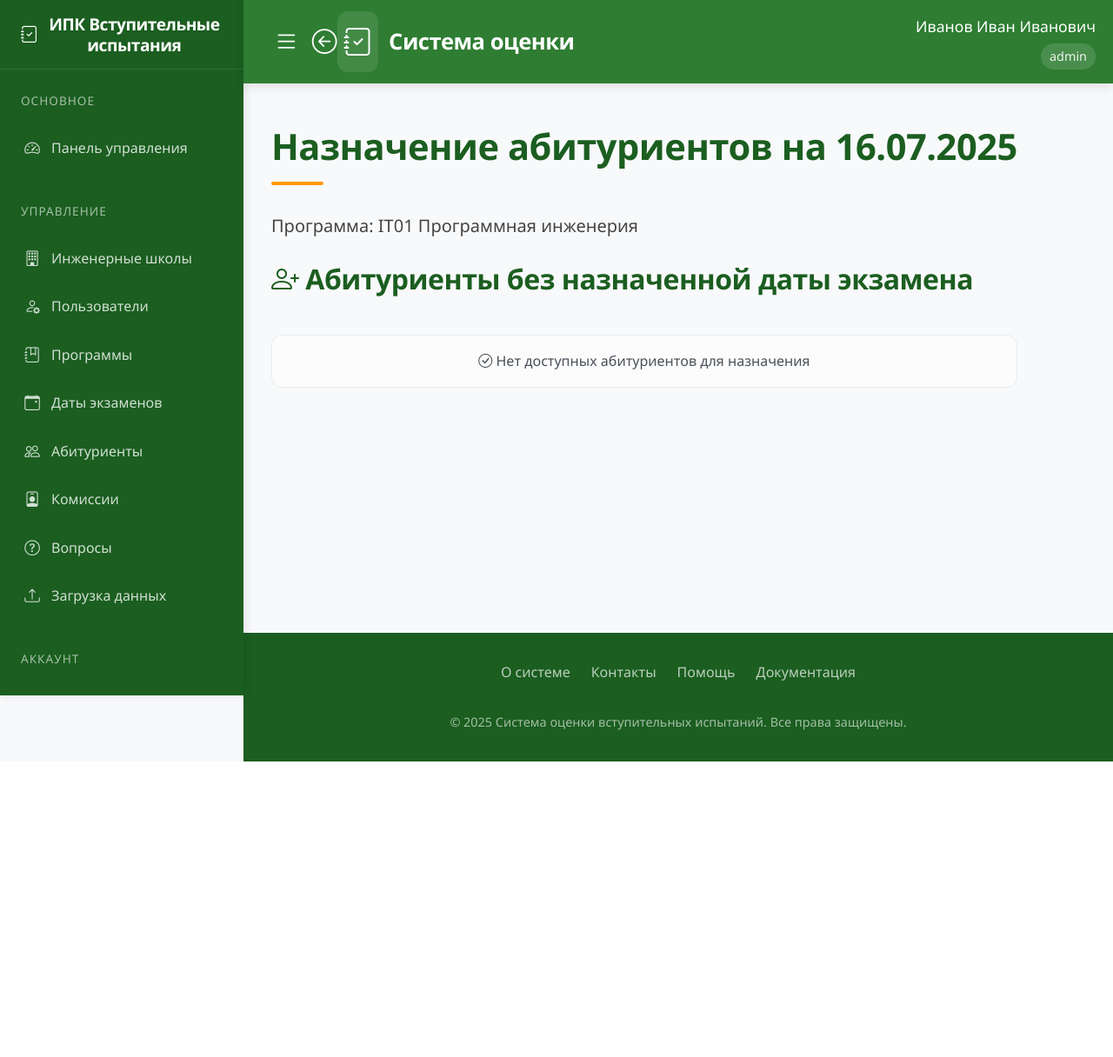
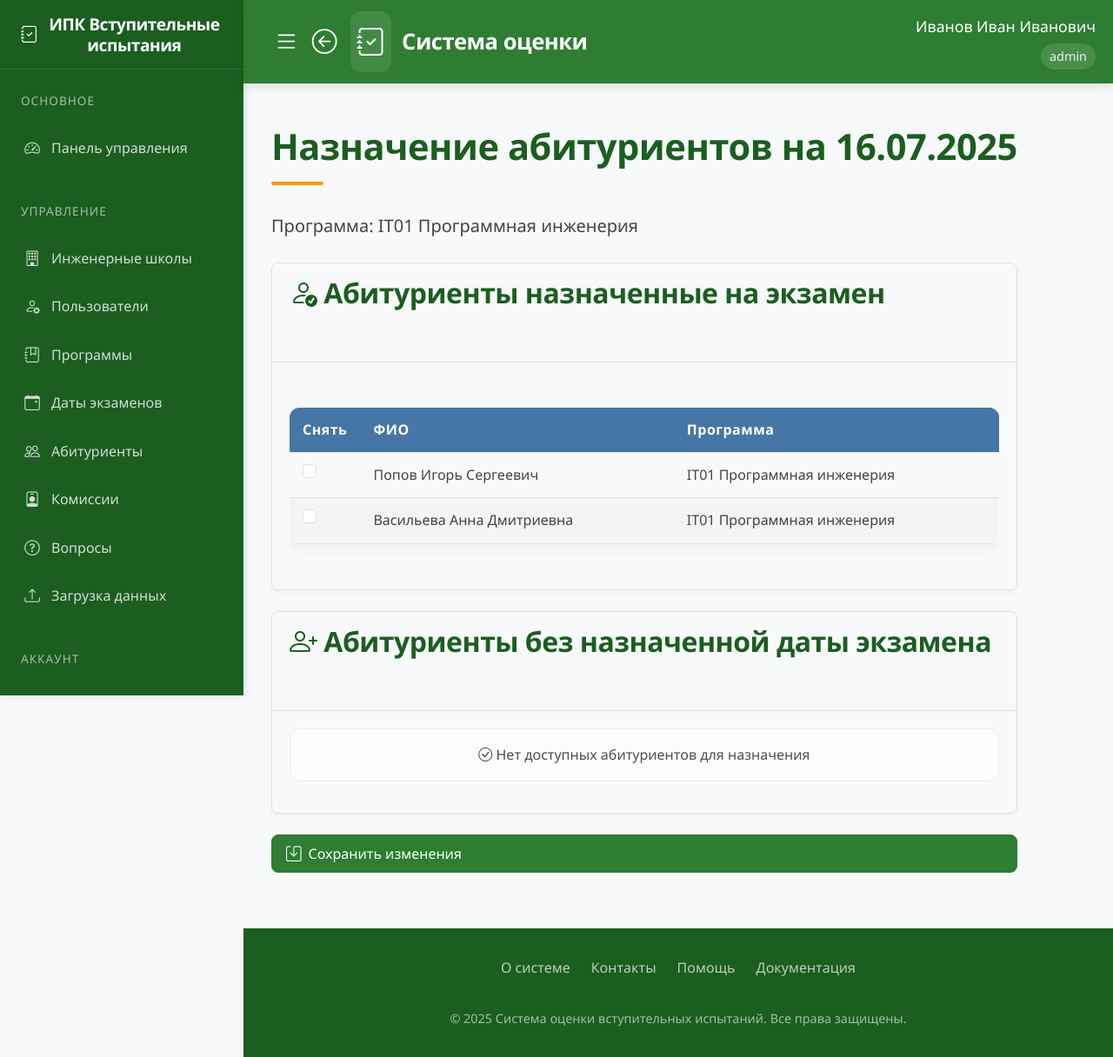
Before and after one commit to ikrivezhenko/exam, a Flask app: page /assign_applicants/2 in a window 1280 px wide. Shown: the whole page at 87% size. Before the commit the page ends 876 px from the top, so only its background shows below. Run offline with Flask 3, Linux system fonts and the light colour scheme; a user stored in the database is signed in.

Commit message:
фикс кнопки "Назад", добавлена возможность просматривать уже записанных абитуриентов и управлять ими

```diff
--- a/app/routes.py
+++ b/app/routes.py
@@ -378,16 +378,42 @@ def assign_applicants(exam_date_id):
         abort(403)
 
     if request.method == 'POST':
-        applicant_ids = request.form.getlist('applicant_ids')
-        for applicant_id in applicant_ids:
-            applicant = Applicant.query.get(applicant_id)
-            applicant.exam_date_id = exam_date_id
+        # Обработка назначения новых абитуриентов
+        if 'assign_ids' in request.form:
+            assign_ids = request.form.getlist('assign_ids')
+            for applicant_id in assign_ids:
+                applicant = Applicant.query.get(applicant_id)
+                applicant.exam_date_id = exam_date_id
+            flash(f'Назначено {len(assign_ids)} абитуриентов', 'success')
+
+        # Обработка снятия назначения
+        if 'unassign_ids' in request.form:
+            unassign_ids = request.form.getlist('unassign_ids')
+            for applicant_id in unassign_ids:
+                applicant = Applicant.query.get(applicant_id)
+                applicant.exam_date_id = None
+            flash(f'Снято {len(unassign_ids)} абитуриентов', 'info')
+
         db.session.commit()
-        flash('Абитуриенты назначены')
         return redirect(url_for('routes.assign_applicants', exam_date_id=exam_date_id))
 
-    applicants = Applicant.query.filter_by(program_id=program_id, exam_date_id=None).all()
-    return render_template('assign_applicants.html', exam_date=exam_date, applicants=applicants)
+    # Получаем оба списка абитуриентов
+    assigned_applicants = Applicant.query.filter_by(
+        program_id=program_id,
+        exam_date_id=exam_date_id
+    ).all()
+
+    unassigned_applicants = Applicant.query.filter_by(
+        program_id=program_id,
+        exam_date_id=None
+    ).all()
+
+    return render_template(
+        'assign_applicants.html',
+        exam_date=exam_date,
+        assigned_applicants=assigned_applicants,
+        unassigned_applicants=unassigned_applicants
+    )
 
 # Выставление баллов
 @routes.route('/enter_scores')
--- a/app/templates/assign_applicants.html
+++ b/app/templates/assign_applicants.html
@@ -5,29 +5,30 @@
     <h1>Назначение абитуриентов на {{ exam_date.date.strftime('%d.%m.%Y') }}</h1>
     <p class="lead">Программа: <strong>{{ exam_date.program.code }} {{ exam_date.program.name }}</strong></p>
 
-    <div class="card-elegant">
-        <div class="card-header-elegant">
-            <h2><i class="bi bi-person-plus"></i> Абитуриенты без назначенной даты экзамена</h2>
-        </div>
-        <div class="card-body">
-            <form method="POST">
-                {% if applicants %}
+    <form method="POST">
+        <!-- Секция назначенных абитуриентов -->
+        <div class="card-elegant mb-4">
+            <div class="card-header-elegant">
+                <h2><i class="bi bi-person-check"></i> Абитуриенты назначенные на экзамен</h2>
+            </div>
+            <div class="card-body">
+                {% if assigned_applicants %}
                 <div class="table-responsive">
                     <table class="elegant-table">
                         <thead>
                             <tr>
-                                <th width="50px">Выбрать</th>
+                                <th width="50px">Снять</th>
                                 <th>ФИО</th>
                                 <th>Программа</th>
                             </tr>
                         </thead>
                         <tbody>
-                            {% for applicant in applicants %}
+                            {% for applicant in assigned_applicants %}
                             <tr>
                                 <td>
                                     <div class="form-check">
                                         <input class="form-check-input" type="checkbox"
-                                               name="applicant_ids" value="{{ applicant.id }}">
+                                               name="unassign_ids" value="{{ applicant.id }}">
                                     </div>
                                 </td>
                                 <td>{{ applicant.full_name }}</td>
@@ -37,16 +38,101 @@
                         </tbody>
                     </table>
                 </div>
-                <button type="submit" class="btn btn-primary-elegant mt-4 w-100">
-                    <i class="bi bi-calendar-check"></i> Назначить выбранных
-                </button>
+                {% else %}
+                <div class="alert alert-light text-center">
+                    <i class="bi bi-info-circle"></i> Нет назначенных абитуриентов
+                </div>
+                {% endif %}
+            </div>
+        </div>
+
+        <!-- Секция неназначенных абитуриентов -->
+        <div class="card-elegant">
+            <div class="card-header-elegant">
+                <h2><i class="bi bi-person-plus"></i> Абитуриенты без назначенной даты экзамена</h2>
+            </div>
+            <div class="card-body">
+                {% if unassigned_applicants %}
+                <div class="table-responsive">
+                    <table class="elegant-table">
+                        <thead>
+                            <tr>
+                                <th width="50px">Назначить</th>
+                                <th>ФИО</th>
+                                <th>Программа</th>
+                            </tr>
+                        </thead>
+                        <tbody>
+                            {% for applicant in unassigned_applicants %}
+                            <tr>
+                                <td>
+                                    <div class="form-check">
+                                        <input class="form-check-input" type="checkbox"
+                                               name="assign_ids" value="{{ applicant.id }}">
+                                    </div>
+                                </td>
+                                <td>{{ applicant.full_name }}</td>
+                                <td>{{ applicant.program.code }} {{ applicant.program.name }}</td>
+                            </tr>
+                            {% endfor %}
+                        </tbody>
+                    </table>
+                </div>
                 {% else %}
                 <div class="alert alert-light text-center">
                     <i class="bi bi-check-circle"></i> Нет доступных абитуриентов для назначения
                 </div>
                 {% endif %}
-            </form>
+            </div>
         </div>
-    </div>
+
+        {% if assigned_applicants or unassigned_applicants %}
+        <div class="mt-4">
+            <button type="submit" class="btn btn-primary-elegant w-100">
+                <i class="bi bi-save"></i> Сохранить изменения
+            </button>
+        </div>
+        {% endif %}
+    </form>
 </div>
+
+<style>
+    .card-elegant {
+        border: 1px solid #dee2e6;
+        border-radius: 8px;
+        overflow: hidden;
+        margin-bottom: 20px;
+        box-shadow: 0 2px 5px rgba(0,0,0,0.05);
+    }
+
+    .card-header-elegant {
+        background-color: #f8f9fa;
+        padding: 15px 20px;
+        border-bottom: 1px solid #dee2e6;
+    }
+
+    .card-body {
+        padding: 20px;
+    }
+
+    .elegant-table {
+        width: 100%;
+        border-collapse: collapse;
+    }
+
+    .elegant-table th, .elegant-table td {
+        padding: 12px 15px;
+        text-align: left;
+        border-bottom: 1px solid #dee2e6;
+    }
+
+    .elegant-table th {
+        background-color: #4676a5;
+        font-weight: 600;
+    }
+
+    .form-check-input {
+        margin-top: 0;
+    }
+</style>
 {% endblock %}
--- a/app/templates/base.html
+++ b/app/templates/base.html
@@ -253,6 +253,7 @@
             border-left: 3px solid transparent;
         }
 
+
         .menu-item:hover, .menu-item.active {
             background-color: rgba(255, 255, 255, 0.1);
             color: white;
@@ -329,6 +330,8 @@
             display: flex;
             align-items: center;
             transition: transform 0.2s ease;
+            margin-right: 15px;
+
         }
 
         .back-btn:hover {
```
Also changed, not shown: instance/exam_system.db.
